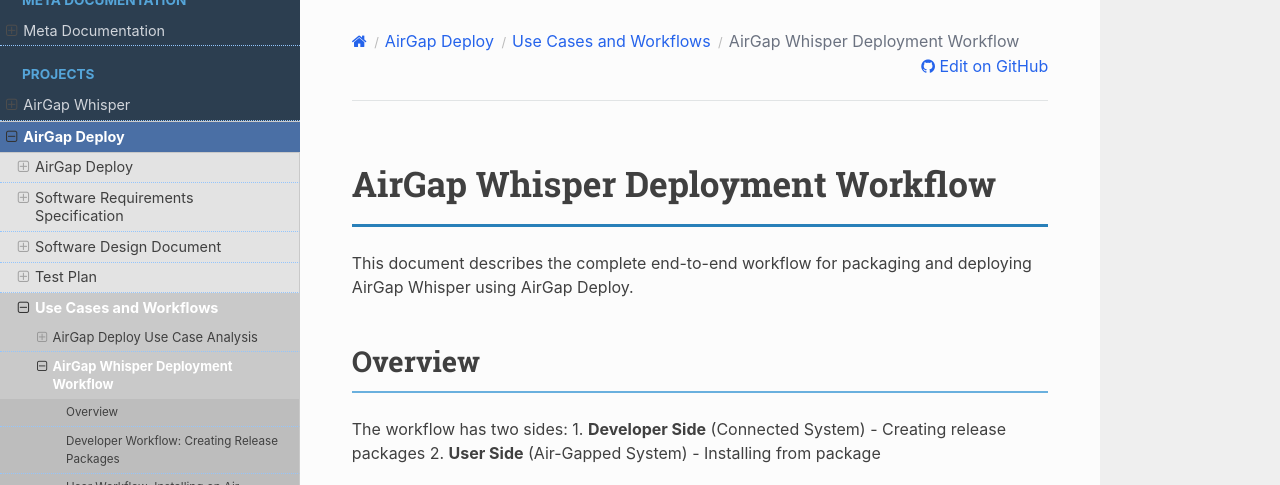
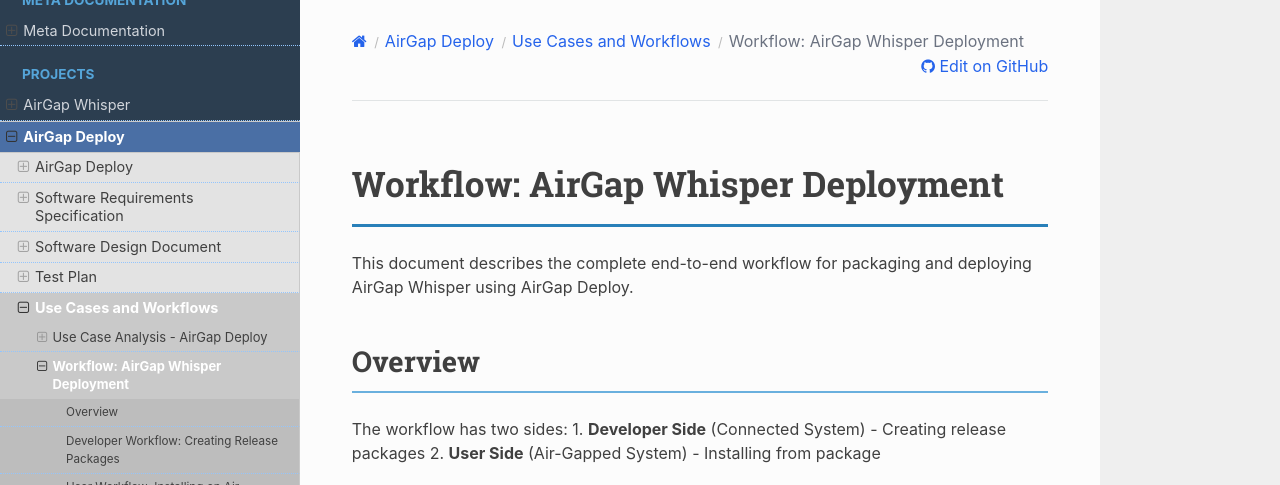
Before and after one commit to Cleanroom-Labs/cleanroom-technical-docs, a Sphinx documentation site: the page built from source/airgap-deploy/use-cases/workflow-airgap-whisper.rst, in a window 1280 px wide and 900 px high, cut to the strip 0-485 px from the top of the window. Built offline with Sphinx 7.4.7 and the Read the Docs theme 3.1.0, drawn with Linux system fonts in a browser that asks for light colours.

```diff
--- a/source/airgap-deploy/use-cases/overview.rst
+++ b/source/airgap-deploy/use-cases/overview.rst
@@ -1,5 +1,5 @@
-AirGap Deploy Use Case Analysis
-===============================
+Use Case Analysis - AirGap Deploy
+==================================
 
 Primary Use Case: AirGap Whisper Deployment
 -------------------------------------------
--- a/source/airgap-deploy/use-cases/workflow-airgap-whisper.rst
+++ b/source/airgap-deploy/use-cases/workflow-airgap-whisper.rst
@@ -1,5 +1,5 @@
-AirGap Whisper Deployment Workflow
-==================================
+Workflow: AirGap Whisper Deployment
+====================================
 
 This document describes the complete end-to-end workflow for packaging and deploying AirGap Whisper using AirGap Deploy.
 
```
